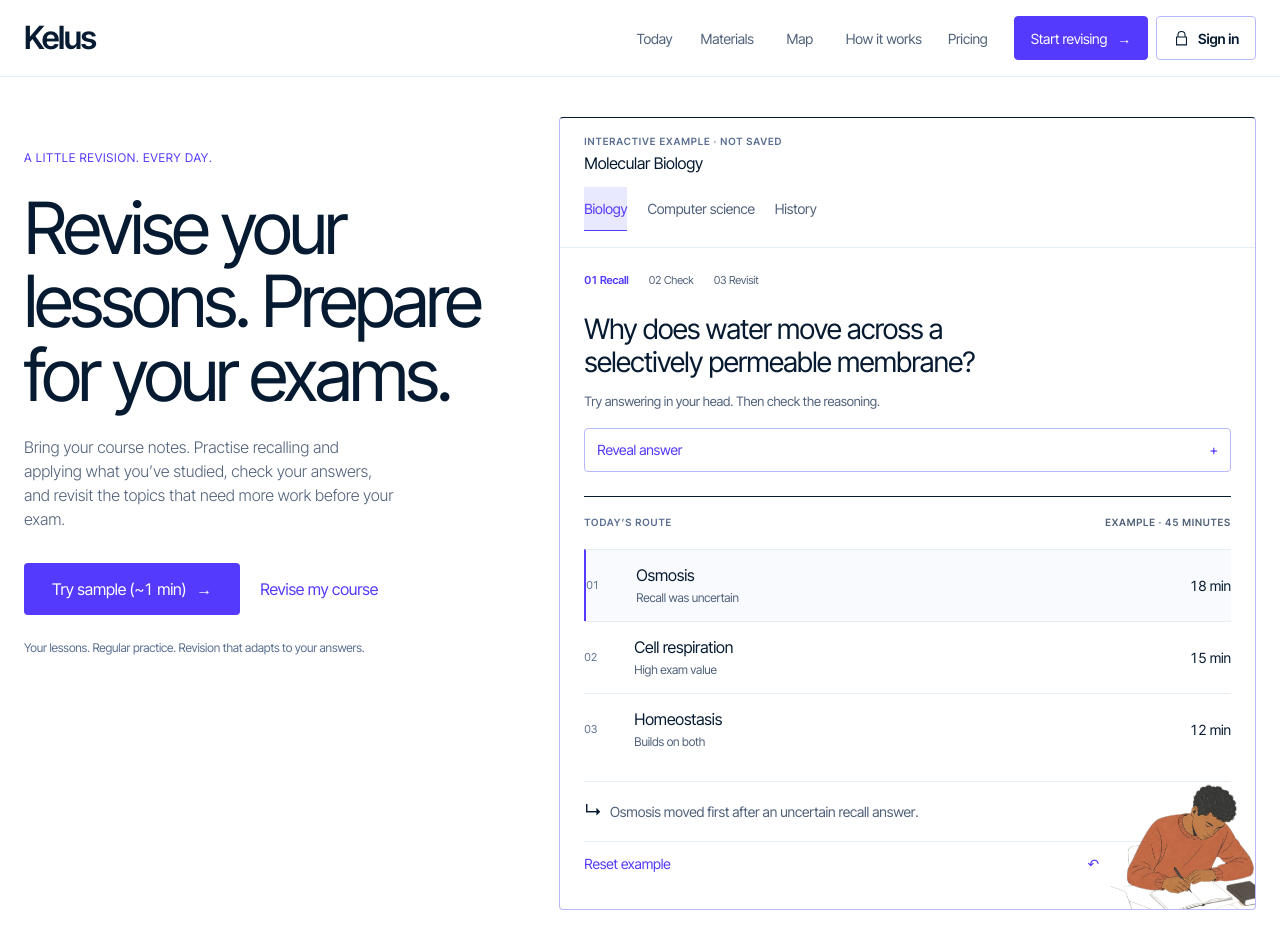
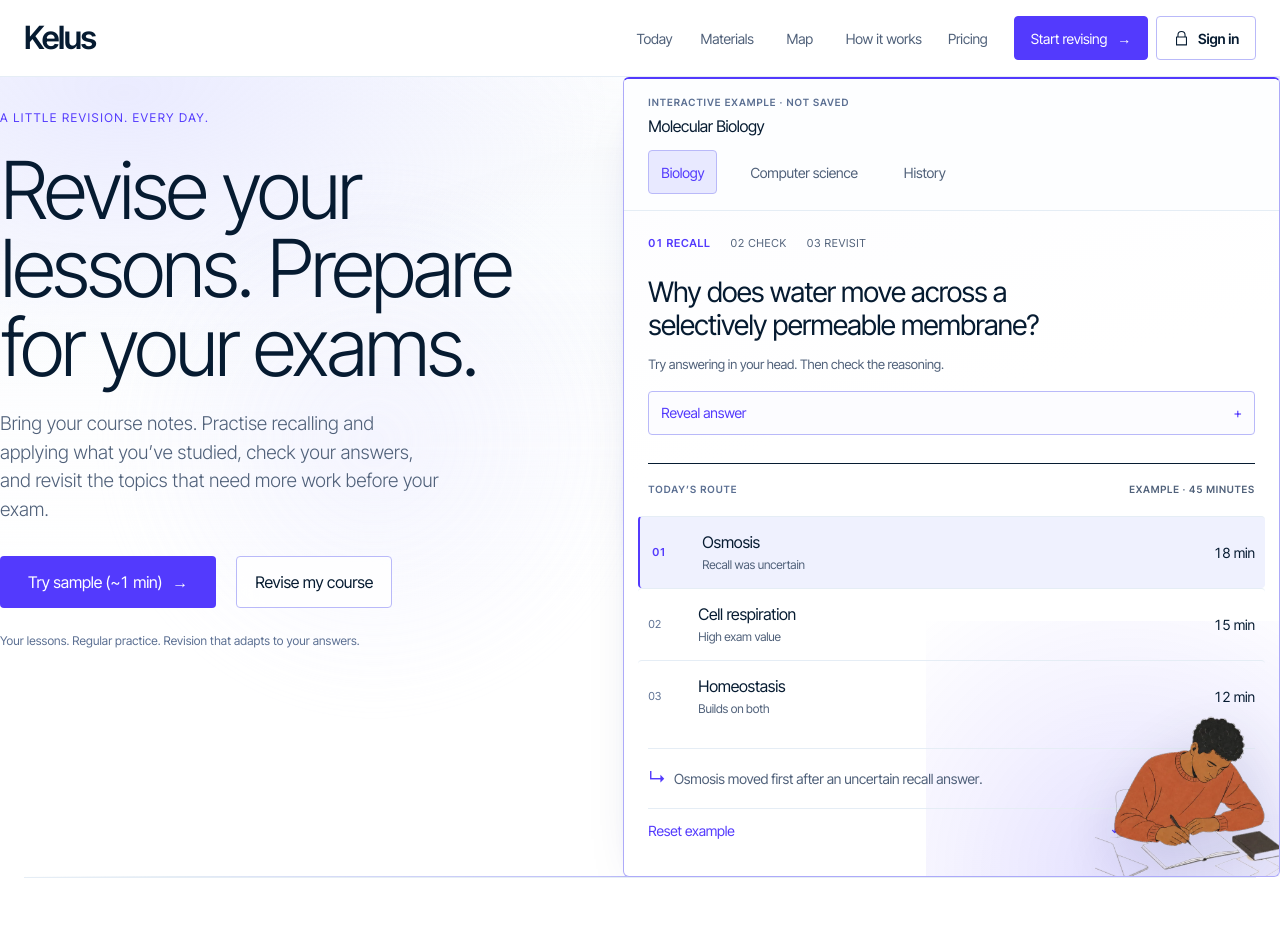
Before and after one commit to youssef-2420/kelus, a Next.js app: page / in a window 1280 px wide. Shown: the top 947 px of the page. Built offline with nearby package versions, Linux system fonts and the light colour scheme; no server answers.

Commit message:
Refresh homepage hero visuals without changing copy.
Add atmospheric mist, wash, and motion polish around the existing
interactive demo so the first viewport feels more composed while
keeping every string and study-route behavior intact.

Co-authored-by: Youssef Ait Addi  <youssef.aitaddi@isiam.ma>

```diff
--- a/components/hero/KelusHero.tsx
+++ b/components/hero/KelusHero.tsx
@@ -5,6 +5,9 @@ import { AnimatePresence, motion, useReducedMotion } from "motion/react";
 import { useState } from "react";
 import { LEARNING_EXAMPLES } from "@/data/learning-examples";
 import { StudentIllustration } from "./StudentIllustration";
+
+const ease = [0.22, 1, 0.36, 1] as const;
+const press = { type: "spring" as const, bounce: 0, stiffness: 420, damping: 28 };
 
 export function KelusHero() {
   const reduceMotion = useReducedMotion() === true;
@@ -17,27 +20,49 @@ export function KelusHero() {
 
   return (
     <section className="kelus-hero home-hero is-product-demo" aria-labelledby="home-hero-title">
+      <div className="hero-atmosphere" aria-hidden="true">
+        <span className="hero-atmosphere-mist" />
+        <span className="hero-atmosphere-wash" />
+        <span className="hero-atmosphere-beam" />
+        <span className="hero-atmosphere-rule" />
+      </div>
+
       <div className="kelus-hero-copy home-copy">
-        <p className="kicker">A little revision. Every day.</p>
-        <h1 id="home-hero-title">Revise your lessons. Prepare for your exams.</h1>
-        <p className="home-lede">
+        <p className="kicker hero-rise" style={{ ["--hero-rise-delay" as string]: "40ms" }}>
+          A little revision. Every day.
+        </p>
+        <h1 id="home-hero-title" className="hero-rise" style={{ ["--hero-rise-delay" as string]: "100ms" }}>
+          Revise your lessons. Prepare for your exams.
+        </h1>
+        <p className="home-lede hero-rise" style={{ ["--hero-rise-delay" as string]: "160ms" }}>
           Bring your course notes. Practise recalling and applying what you’ve studied, check your answers,
           and revisit the topics that need more work before your exam.
         </p>
-        <div className="home-actions">
+        <div className="home-actions hero-rise" style={{ ["--hero-rise-delay" as string]: "220ms" }}>
+          <motion.div whileTap={reduceMotion ? undefined : { scale: 0.97 }} transition={press}>
             <Link href="/today?sample=1" className="cta home-cta">
               Try sample (~1 min) <span className="arrow" aria-hidden="true">
                 →
               </span>
             </Link>
+          </motion.div>
+          <motion.div whileTap={reduceMotion ? undefined : { scale: 0.98 }} transition={press}>
             <Link href="/today" className="home-secondary">
               Revise my course
             </Link>
+          </motion.div>
         </div>
-        <p className="hero-honesty">Your lessons. Regular practice. Revision that adapts to your answers.</p>
+        <p className="hero-honesty hero-rise" style={{ ["--hero-rise-delay" as string]: "280ms" }}>
+          Your lessons. Regular practice. Revision that adapts to your answers.
+        </p>
       </div>
 
-      <div className="hero-product-demo" aria-label="Interactive example of a Kelus study route">
+      <div
+        className="hero-product-demo hero-rise"
+        style={{ ["--hero-rise-delay" as string]: "180ms" }}
+        aria-label="Interactive example of a Kelus study route"
+      >
+        <div className="hero-demo-glow" aria-hidden="true" />
         <header className="hero-demo-head">
           <div className="hero-demo-identity">
             <span>Interactive example · not saved</span>
@@ -49,7 +74,12 @@ export function KelusHero() {
                 key={item.id}
                 type="button"
                 aria-pressed={index === exampleIndex}
-                onClick={() => { setExampleIndex(index); setShowBefore(false); setAnswerOpen(false); setPracticeResult(null); }}
+                onClick={() => {
+                  setExampleIndex(index);
+                  setShowBefore(false);
+                  setAnswerOpen(false);
+                  setPracticeResult(null);
+                }}
               >
                 {item.label}
               </button>
@@ -61,10 +91,10 @@ export function KelusHero() {
           <motion.div
             key={example.id}
             className="hero-demo-body"
-            initial={reduceMotion ? { opacity: 0 } : { opacity: 0, y: 8 }}
+            initial={reduceMotion ? false : { opacity: 0, y: 8 }}
             animate={{ opacity: 1, y: 0 }}
-            exit={reduceMotion ? { opacity: 0 } : { opacity: 0, y: -5 }}
-            transition={{ duration: reduceMotion ? 0.1 : 0.24, ease: [0.16, 1, 0.3, 1] }}
+            exit={reduceMotion ? undefined : { opacity: 0, y: -5 }}
+            transition={{ duration: reduceMotion ? 0.01 : 0.28, ease }}
           >
             <section className="hero-recall" aria-label="Try a revision question">
               <ol className="hero-recall-steps" aria-label="Example revision steps">
@@ -74,18 +104,62 @@ export function KelusHero() {
               </ol>
               <h2>{example.question}</h2>
               <p className="hero-recall-instruction">Try answering in your head. Then check the reasoning.</p>
-              <button type="button" className="hero-reveal-button" aria-expanded={answerOpen} aria-controls="hero-example-answer" onClick={() => { setAnswerOpen(!answerOpen); setPracticeResult(null); }}>
-                {answerOpen ? "Hide answer" : "Reveal answer"}<span aria-hidden="true">{answerOpen ? "−" : "+"}</span>
+              <button
+                type="button"
+                className="hero-reveal-button"
+                aria-expanded={answerOpen}
+                aria-controls="hero-example-answer"
+                onClick={() => {
+                  setAnswerOpen(!answerOpen);
+                  setPracticeResult(null);
+                }}
+              >
+                {answerOpen ? "Hide answer" : "Reveal answer"}
+                <span aria-hidden="true">{answerOpen ? "−" : "+"}</span>
               </button>
               <AnimatePresence initial={false}>
-                {answerOpen && <motion.div id="hero-example-answer" className="hero-recall-answer" key="answer" initial={{ opacity: 0 }} animate={{ opacity: 1 }} exit={{ opacity: 0 }} transition={{ duration: reduceMotion ? 0 : 0.18 }}>
+                {answerOpen ? (
+                  <motion.div
+                    id="hero-example-answer"
+                    className="hero-recall-answer"
+                    key="answer"
+                    initial={reduceMotion ? false : { opacity: 0 }}
+                    animate={{ opacity: 1 }}
+                    exit={reduceMotion ? undefined : { opacity: 0 }}
+                    transition={{ duration: reduceMotion ? 0 : 0.18 }}
+                  >
                     <p>{example.answer}</p>
                     <div className="hero-recall-actions" role="group" aria-label="Try an example outcome">
-                    <button type="button" aria-pressed={practiceResult === "again"} onClick={() => { setPracticeResult("again"); setShowBefore(false); }}>Practise again</button>
-                    <button type="button" aria-pressed={practiceResult === "remembered"} onClick={() => { setPracticeResult("remembered"); setShowBefore(true); }}>I remembered it</button>
+                      <button
+                        type="button"
+                        aria-pressed={practiceResult === "again"}
+                        onClick={() => {
+                          setPracticeResult("again");
+                          setShowBefore(false);
+                        }}
+                      >
+                        Practise again
+                      </button>
+                      <button
+                        type="button"
+                        aria-pressed={practiceResult === "remembered"}
+                        onClick={() => {
+                          setPracticeResult("remembered");
+                          setShowBefore(true);
+                        }}
+                      >
+                        I remembered it
+                      </button>
                     </div>
-                  <p className="hero-recall-result" role="status">{practiceResult === "again" ? "Example: keep this topic near the front for another attempt." : practiceResult === "remembered" ? "Example: move on to another topic, then return to this one later." : "Try either outcome to see the example order change. Actual sessions check your written answers."}</p>
-                </motion.div>}
+                    <p className="hero-recall-result" role="status">
+                      {practiceResult === "again"
+                        ? "Example: keep this topic near the front for another attempt."
+                        : practiceResult === "remembered"
+                          ? "Example: move on to another topic, then return to this one later."
+                          : "Try either outcome to see the example order change. Actual sessions check your written answers."}
+                    </p>
+                  </motion.div>
+                ) : null}
               </AnimatePresence>
             </section>
             <div className="hero-demo-route">
@@ -101,7 +175,10 @@ export function KelusHero() {
                     className={!showBefore && index === 0 ? "is-recommended" : undefined}
                     initial={reduceMotion ? false : { opacity: 0, x: 8 }}
                     animate={{ opacity: 1, x: 0 }}
-                    transition={{ duration: reduceMotion ? 0 : 0.28, layout: { type: "spring", bounce: 0, duration: 0.38 } }}
+                    transition={{
+                      duration: reduceMotion ? 0 : 0.28,
+                      layout: { type: "spring", bounce: 0, duration: 0.38 },
+                    }}
                   >
                     <span>{String(index + 1).padStart(2, "0")}</span>
                     <div>
@@ -115,12 +192,18 @@ export function KelusHero() {
             </div>
             <p className="hero-demo-signal" aria-live="polite">
               <span aria-hidden="true">↳</span>
-              {practiceResult === "remembered" ? "A stronger answer can make room to practise another topic." : example.signal}
+              {practiceResult === "remembered"
+                ? "A stronger answer can make room to practise another topic."
+                : example.signal}
             </p>
             <motion.button
               type="button"
               className="hero-demo-replay"
-              onClick={() => { setShowBefore(false); setAnswerOpen(false); setPracticeResult(null); }}
+              onClick={() => {
+                setShowBefore(false);
+                setAnswerOpen(false);
+                setPracticeResult(null);
+              }}
               whileTap={reduceMotion ? undefined : { scale: 0.98 }}
               transition={{ type: "spring", bounce: 0, duration: 0.2 }}
             >
--- a/components/hero/StudentIllustration.tsx
+++ b/components/hero/StudentIllustration.tsx
@@ -20,8 +20,9 @@ export function StudentIllustration({ className }: Props) {
           height={538}
           decoding="async"
           fetchPriority="high"
-          animate={reduce ? undefined : { y: [0, -3, 0], scale: [1, 1.012, 1] }}
-          transition={reduce ? undefined : { duration: 8.5, repeat: Infinity, ease: "easeInOut" }}
+          initial={false}
+          animate={reduce ? { opacity: 1 } : { opacity: 1, y: 0 }}
+          transition={{ duration: reduce ? 0 : 0.7, ease: [0.22, 1, 0.36, 1] }}
         />
       </picture>
     </figure>
```
Also changed, not shown: app/globals.css. Lines whose indentation alone changed are shown as unchanged.
